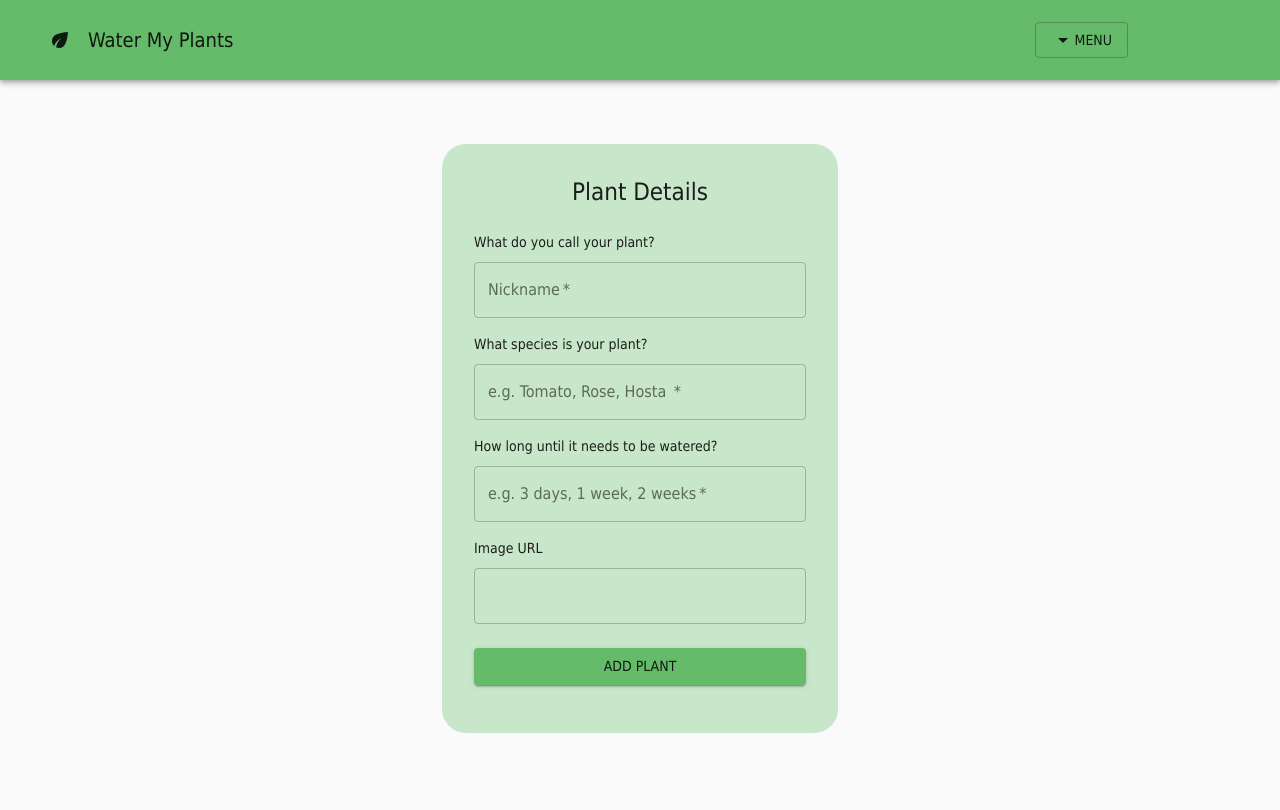
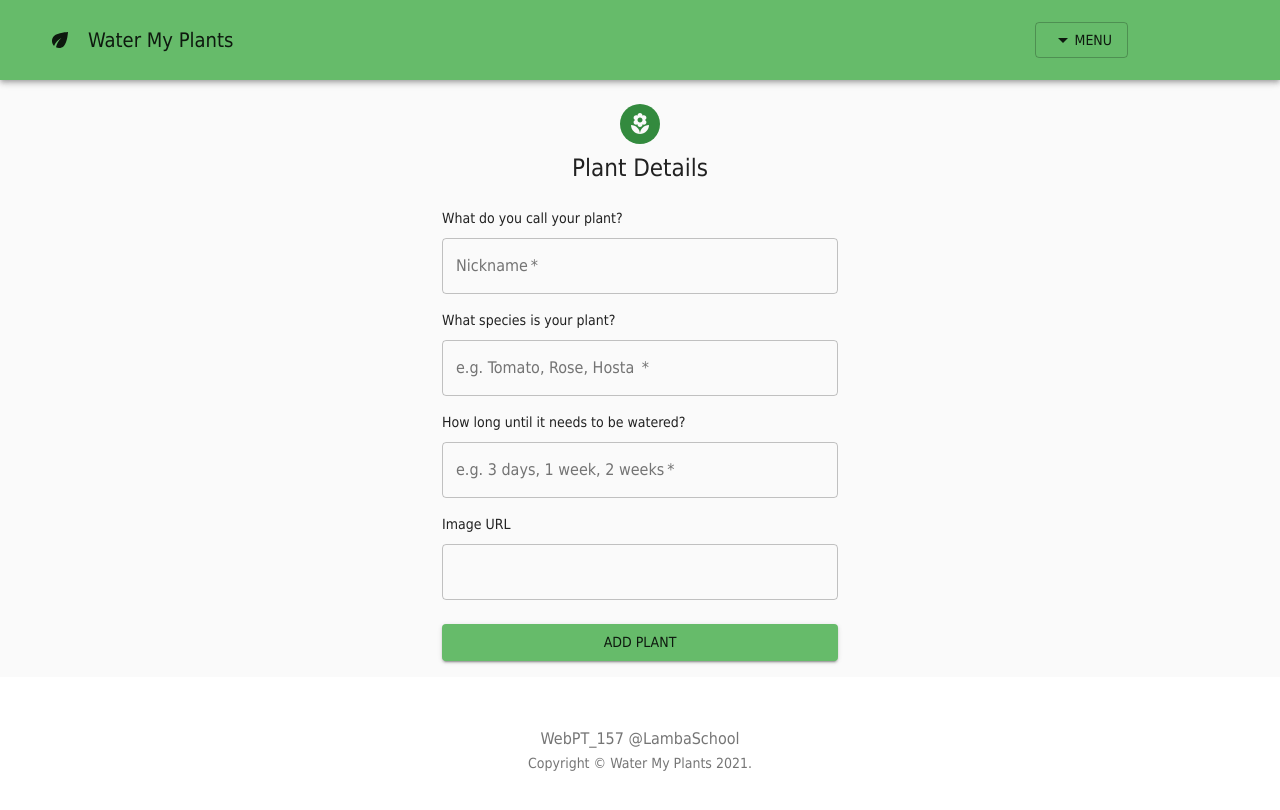
Before and after one commit to Build-Week-Water-My-Plants-157/front-end, a React (Create React App) app in the folder app/: page /plants/create in a window 1280 px wide. Shown: the top 810 px of the page. Built offline with nearby package versions, Linux system fonts and the light colour scheme; sample sign-in values are in the browser's storage.

Commit message:
add plant styling done

```diff
--- a/app/src/App.js
+++ b/app/src/App.js
@@ -28,6 +28,7 @@ function App(props) {
 					<Login />
 				</Route>
 			</Switch>
+			<Footer />
 		</div>
 	);
 }
--- a/app/src/components/CreatePlant/CreatePlant.js
+++ b/app/src/components/CreatePlant/CreatePlant.js
@@ -2,9 +2,11 @@ import React, { useState } from "react";
 import { connect } from "react-redux";
 import { useHistory } from "react-router-dom";
 import { createPlant } from "../../actions";
+import ActionBar from "../ActionBar/ActionBar";
 
 //
 // ====== MUI Imports ===
+import Avatar from "@material-ui/core/Avatar";
 import Button from "@material-ui/core/Button";
 import CssBaseline from "@material-ui/core/CssBaseline";
 import TextField from "@material-ui/core/TextField";
@@ -12,39 +14,32 @@ import Grid from "@material-ui/core/Grid";
 import Typography from "@material-ui/core/Typography";
 import { makeStyles } from "@material-ui/core/styles";
 import Container from "@material-ui/core/Container";
-import ActionBar from "../ActionBar/ActionBar";
+import LocalFlorist from "@material-ui/icons/LocalFlorist";
+
 //  ===================
 
 //
 // ======== MUI Variables ====
 const useStyles = makeStyles((theme) => ({
 	paper: {
-		marginTop: theme.spacing(8),
+		marginTop: theme.spacing(2),
 		display: "flex",
 		flexDirection: "column",
 		alignItems: "center",
-		backgroundColor: "#c8e6c9",
-		padding: theme.spacing(4),
-		borderRadius: theme.spacing(3),
 	},
 	avatar: {
 		margin: theme.spacing(1),
-		backgroundColor: theme.palette.secondary.main,
+		backgroundColor: theme.palette.primary.dark,
 	},
 	form: {
 		width: "100%", // Fix IE 11 issue.
 		marginTop: theme.spacing(3),
 	},
+	input: {
+		marginTop: "10px",
+	},
 	submit: {
 		margin: theme.spacing(3, 0, 2),
-	},
-	cardGrid: {
-		paddingTop: theme.spacing(0),
-		paddingBottom: theme.spacing(8),
-		backgroundColor: "#c8e6c9",
-	},
-	input: {
-		marginTop: "10px",
 	},
 }));
 
@@ -86,6 +81,9 @@ const CreatePlant = (props) => {
 			<Container component="main" maxWidth="xs">
 				<CssBaseline />
 				<div className={classes.paper}>
+					<Avatar className={classes.avatar}>
+						<LocalFlorist />
+					</Avatar>
 					<Typography component="h1" variant="h5">
 						Plant Details
 					</Typography>
--- a/app/src/components/EditPlant/EditPlant.js
+++ b/app/src/components/EditPlant/EditPlant.js
@@ -17,7 +17,7 @@ import ActionBar from "../ActionBar/ActionBar";
 
 const useStyles = makeStyles((theme) => ({
 	paper: {
-		marginTop: theme.spacing(8),
+		marginTop: theme.spacing(2),
 		display: "flex",
 		flexDirection: "column",
 		alignItems: "center",
```
